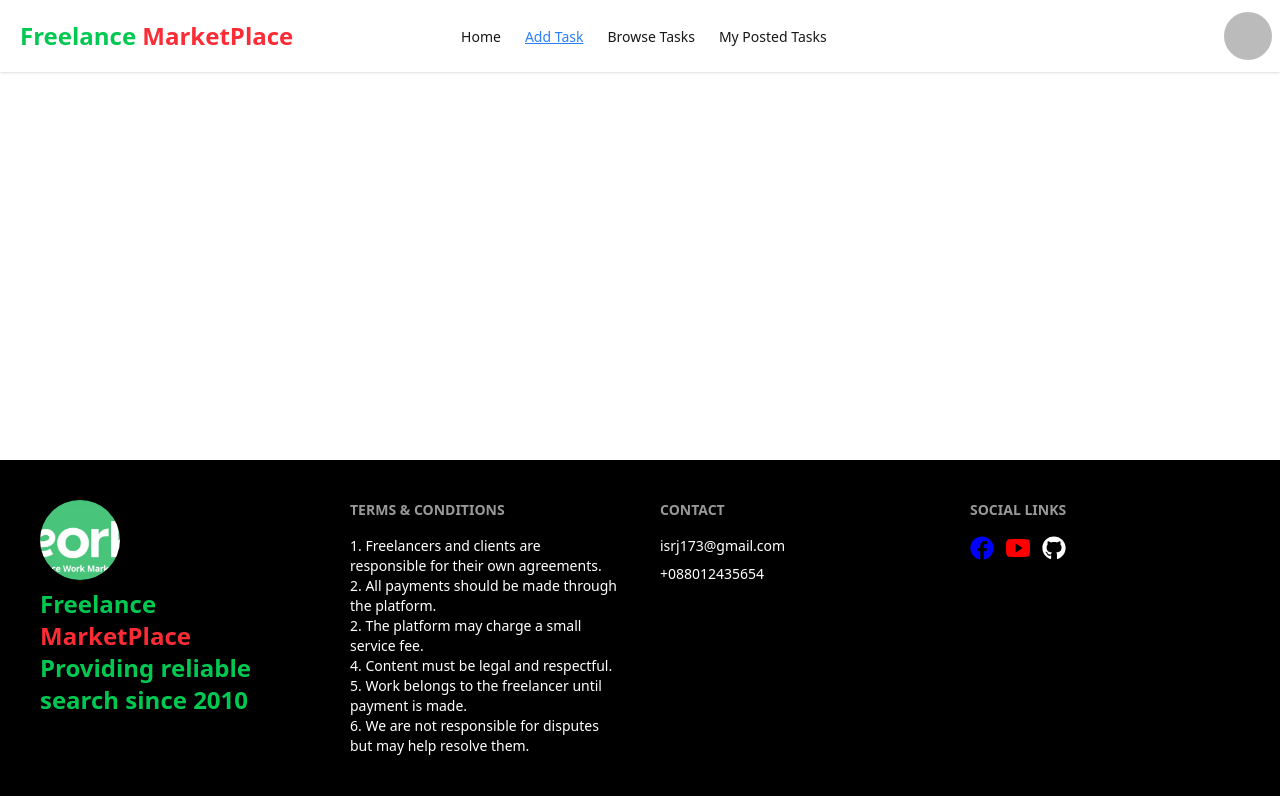
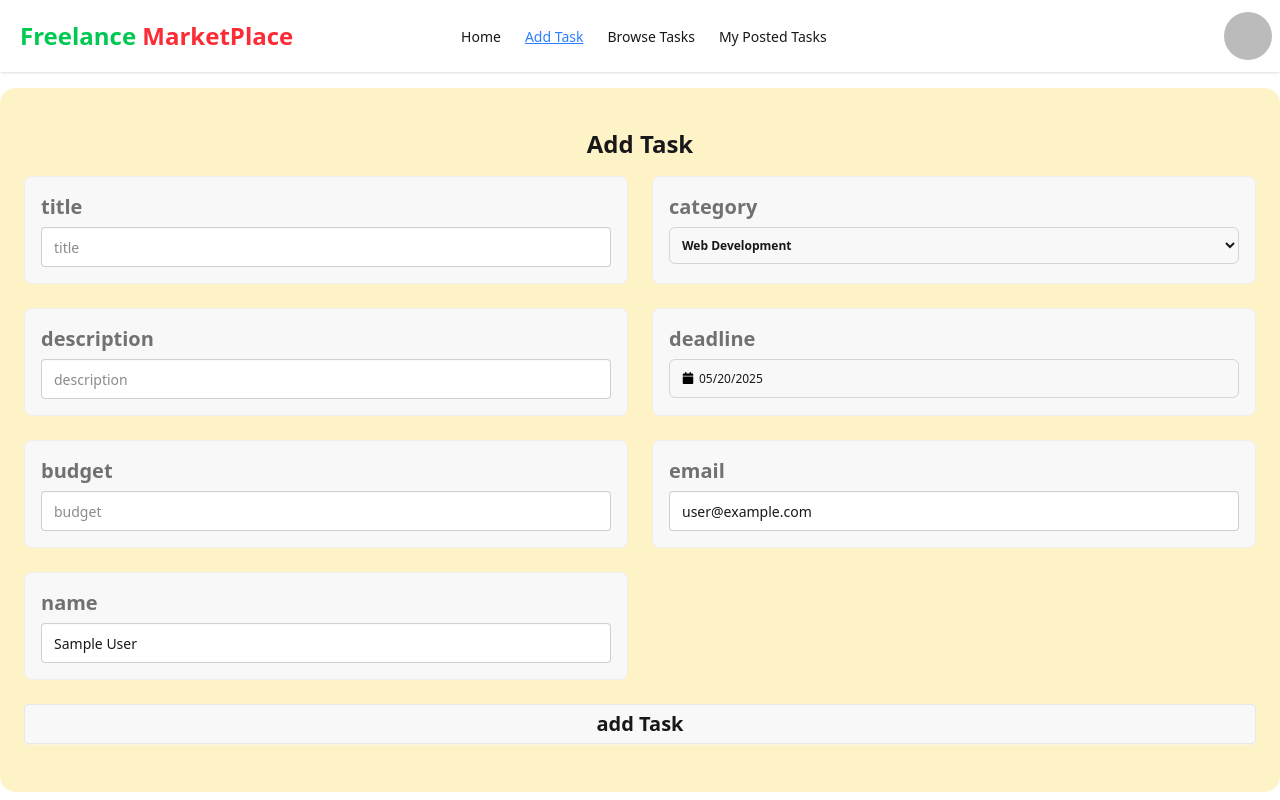
Before and after one commit to rjriajul1/freelance-marketPlac-client, a React (Vite) app: page /addTask in a window 1280 px wide. Shown: the top 800 px of the page. Built offline with nearby package versions, Linux system fonts and the light colour scheme; no server answers; sample sign-in values are in the browser's storage.

Commit message:
featured section recent 6 tasks added

```diff
--- a/package.json
+++ b/package.json
@@ -14,9 +14,11 @@
     "daisyui": "^5.0.35",
     "firebase": "^11.7.3",
     "react": "^19.1.0",
+    "react-datepicker": "^8.3.0",
     "react-dom": "^19.1.0",
     "react-icons": "^5.5.0",
     "react-router": "^7.6.0",
+    "sweetalert2": "^11.21.2",
     "tailwindcss": "^4.1.7"
   },
   "devDependencies": {
--- /dev/null
+++ b/src/components/featuredTasks/FeaturedTasks.jsx
@@ -0,0 +1,16 @@
+import React from 'react';
+import Task from '../task/Task';
+
+const FeaturedTasks = ({tasksData}) => {
+
+    return (
+        <div className='max-w-7xl mx-auto py-6'>
+            <h1 className='text-3xl font-bold'>Featured Tasks</h1>
+            <div className='grid grid-cols-1 md:grid-cols-2 lg:grid-cols-3 gap-4 p-2'>
+                {tasksData.map(task=><Task key={task._id} task={task}></Task>)}
+            </div>
+        </div>
+    );
+};
+
+export default FeaturedTasks;
--- /dev/null
+++ b/src/components/task/Task.jsx
@@ -0,0 +1,26 @@
+import React from "react";
+
+const Task = ({ task }) => {
+  console.log(task);
+  const { title, description, date,budget,skill } = task || {};
+  return (
+    <div>
+      <div className="card border bg-base-100 my-10 h-62">
+        <div className="card-body">
+          <div className="mb-2 space-y-3">
+            <h2 className="card-title text-red-500">{title}</h2>
+            <p className="text-gray-500 font-bold">{date}</p>
+          </div>
+          <div className="flex">
+            <p className="font-bold text-gray-500">{budget} taka</p>
+            <p className="font-bold text-gray-500">{skill}</p>
+          </div>
+          <p className="font-bold">{description}</p>
+
+        </div>
+      </div>
+    </div>
+  );
+};
+
+export default Task;
--- a/src/contexts/AuthProvider.jsx
+++ b/src/contexts/AuthProvider.jsx
@@ -7,7 +7,7 @@ const AuthProvider = ({children}) => {
     const [user,setUser] = useState(null)
     const [loading,setLoading] = useState(true)
     const googleProvider = new GoogleAuthProvider();
-    console.log(user);
+    // console.log(user);
 
     // user create
     const signUp = (email,password) => {
--- a/src/pages/addTask/AddTask.jsx
+++ b/src/pages/addTask/AddTask.jsx
@@ -1,11 +1,142 @@
-import React from 'react';
+import React, { use, useState } from "react";
+import DatePicker from "react-datepicker";
+import "react-datepicker/dist/react-datepicker.css";
+import { AuthContext } from "../../contexts/AuthContext";
+import Swal from "sweetalert2";
 
 const AddTask = () => {
-    return (
-        <div>
+  const { user } = use(AuthContext);
+  const [startDate, setStartDate] = useState(new Date());
 
-        </div>
-    );
+  const handleFormAddTasks = (e) => {
+    e.preventDefault();
+    const form = e.target;
+    const formDate = new FormData(form);
+    const taskData = Object.fromEntries(formDate.entries());
+    console.log(taskData);
+
+    // add to task db
+    fetch("http://localhost:3000/tasks", {
+      method: "POST",
+      headers: {
+        "content-type": "application/json",
+      },
+      body: JSON.stringify(taskData),
+    })
+      .then((res) => res.json())
+      .then((data) => {
+        if (data.insertedId) {
+
+          Swal.fire({
+            position: "top-end",
+            icon: "success",
+            title: "Your task post added db successfully",
+            showConfirmButton: false,
+            timer: 1500,
+          });
+        }
+      });
+  };
+
+  return (
+    <div>
+      <div className="max-w-7xl mx-auto bg-amber-100 rounded-2xl p-6 my-4">
+        <h1 className="text-center font-bold text-2xl my-4">Add Task</h1>
+        <form onSubmit={handleFormAddTasks}>
+          <div className="grid grid-cols-1 md:grid-cols-2 gap-6">
+            <fieldset className="fieldset bg-base-200 border-base-300 rounded-box w-full border p-4">
+              {/* title */}
+              <label className="label text-xl font-bold">title</label>
+              <input
+                type="text"
+                name="title"
+                className="input w-full"
+                placeholder="title"
+              />
+            </fieldset>
+
+            <fieldset className="fieldset bg-base-200 border-base-300 rounded-box w-full border p-4">
+              {/* category */}
+              <label className="label text-xl font-bold">category</label>
+              <select
+                className="p-2 font-bold w-full border border-gray-300 rounded-md  "
+                name="skill"
+                id="jobs"
+              >
+                <option value="web development">Web Development</option>
+                <option value="design">Design</option>
+                <option value="Writing">Writing</option>
+                <option value="marketing">Marketing</option>
+              </select>
+            </fieldset>
+            <fieldset className="fieldset bg-base-200 border-base-300 rounded-box w-full border p-4">
+              {/* description */}
+              <label className="label text-xl font-bold">description</label>
+              <input
+                type="text"
+                name="description"
+                className="input w-full"
+                placeholder="description"
+              />
+            </fieldset>
+
+            <fieldset className="fieldset bg-base-200 border-base-300 rounded-box w-full border p-4">
+              {/* deadline */}
+              <label className="label text-xl font-bold">deadline</label>
+
+              <div className="w-full border border-gray-300 p-1 rounded-md ">
+                <DatePicker
+                  name="date"
+                  className="w-full"
+                  showIcon
+                  selected={startDate}
+                  onChange={(date) => setStartDate(date)}
+                />
+              </div>
+            </fieldset>
+
+            <fieldset className="fieldset bg-base-200 border-base-300 rounded-box w-full border p-4">
+              {/* budget */}
+              <label className="label text-xl font-bold">budget</label>
+              <input
+                type="number"
+                name="budget"
+                className="input w-full"
+                placeholder="budget"
+              />
+            </fieldset>
+
+            <fieldset className="fieldset bg-base-200 border-base-300 rounded-box w-full border p-4">
+              {/* email */}
+              <label className="label text-xl font-bold">email</label>
+              <input
+                type="email"
+                name="email"
+                value={user.email}
+                className="input w-full"
+                placeholder="email"
+              />
+            </fieldset>
+
+            <fieldset className="fieldset bg-base-200 border-base-300 rounded-box w-full border p-4">
+              {/* name */}
+              <label className="label text-xl font-bold">name</label>
+              <input
+                type="text"
+                name="name"
+                value={user.displayName}
+                className="input w-full"
+                placeholder="name"
+              />
+            </fieldset>
+          </div>
+          <button type="submit" className="btn w-full my-6 text-xl font-bold">
+            add Task
+          </button>
+        </form>
+      </div>
+    </div>
+  );
 };
 
 export default AddTask;
--- a/src/pages/home/Home.jsx
+++ b/src/pages/home/Home.jsx
@@ -1,10 +1,16 @@
 import React from 'react';
 import Banner from '../../components/banner/Banner';
+import { useLoaderData } from 'react-router';
+import FeaturedTasks from '../../components/featuredTasks/FeaturedTasks';
 const Home = () => {
+
+    const tasksData = useLoaderData();
+
 
     return (
         <div>
             <Banner/>
+            <FeaturedTasks tasksData={tasksData}/>
 
         </div>
     );
--- a/src/pages/signUp/SignUp.jsx
+++ b/src/pages/signUp/SignUp.jsx
@@ -1,10 +1,11 @@
 import React, { use } from 'react';
-import { Link } from 'react-router';
+import { Link, useNavigate } from 'react-router';
 import { AuthContext } from '../../contexts/AuthContext';
 
 const SignUp = () => {
 
     const {signUp,profileUpdate} = use(AuthContext)
+    const navigate = useNavigate();
 
 
     const handleSignUp =(e) => {
@@ -18,6 +19,7 @@ const SignUp = () => {
         signUp(email,password)
         .then(result=>{
             console.log(result.user);
+            navigate('/')
 
             // user profile update
             const userProfileData = {
--- a/src/routes/Routes.jsx
+++ b/src/routes/Routes.jsx
@@ -17,6 +17,8 @@ export const router = createBrowserRouter([
         children:[
             {
                 index:true,
+                hydrateFallbackElement:<p>loading...</p>,
+                loader:()=> fetch('http://localhost:3000/recentTasks'),
                 Component:Home
             },
             {
```
Also changed, not shown: 1 other file (tests, documents, lock files or other folders).
